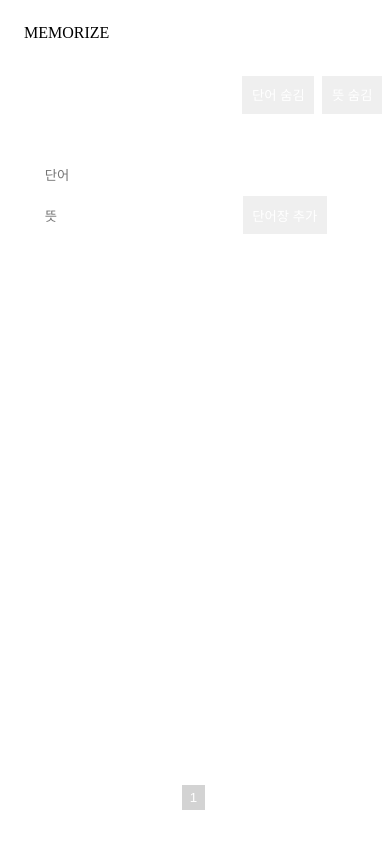
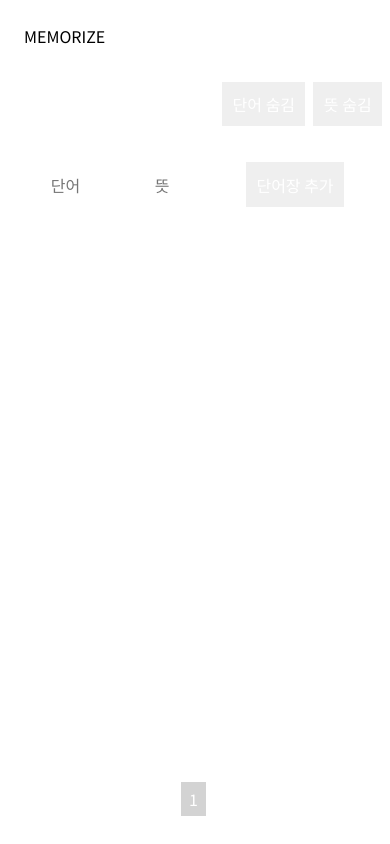
Before and after one commit to kaynekaynekayne/words, a React (Create React App) app: page / in a window 390 px wide. Built offline with nearby package versions, Linux system fonts and the light colour scheme.

Commit message:
css making

```diff
--- a/public/index.html
+++ b/public/index.html
@@ -24,6 +24,9 @@
       work correctly both with client-side routing and a non-root public URL.
       Learn how to configure a non-root public URL by running `npm run build`.
     -->
+    <link rel="preconnect" href="https://fonts.googleapis.com">
+    <link rel="preconnect" href="https://fonts.gstatic.com" crossorigin>
+    <link href="https://fonts.googleapis.com/css2?family=Noto+Sans+KR&display=swap" rel="stylesheet">
     <title>MY WORDS</title>
   </head>
   <body>
--- a/src/app.module.css
+++ b/src/app.module.css
@@ -5,6 +5,8 @@
     text-decoration: none;
     box-sizing: border-box;
     color:inherit;
+    font-size:medium;
+    font-family: 'Noto Sans KR', sans-serif;
 }
 
 .app{
--- a/src/components/button/button.module.css
+++ b/src/components/button/button.module.css
@@ -7,7 +7,7 @@
     color:white;
     background-color: softGreen;
     margin-right:0.5rem;
-    padding:0.6rem;
+    padding:0.65rem;
     cursor: pointer;
 }
 
--- a/src/components/voca-add/vocaAdd.module.css
+++ b/src/components/voca-add/vocaAdd.module.css
@@ -19,3 +19,9 @@
 .lock{
     color:white
 }
+
+@media screen and (max-width:768px){
+    .input{
+        width:6rem;
+    }
+}
--- a/src/components/voca-container/vocaContainer.module.css
+++ b/src/components/voca-container/vocaContainer.module.css
@@ -1,4 +1,4 @@
 .container{
     flex:1;
-    padding:2rem;
+    padding:1.5rem;
 }
--- a/src/components/voca-edit/vocaEdit.module.css
+++ b/src/components/voca-edit/vocaEdit.module.css
@@ -1,7 +1,8 @@
 @value softGreen, softRed, softWhite, midGreen from '../../common/colors.css';
 
 .form{
-    margin:0.5rem auto;
+    margin:0.5rem 0;
+    text-align: center;
 }
 
 .input{
@@ -52,16 +53,7 @@
 }
 
 @media screen and (max-width:768px){
-    .form{
-        width:80%;
+    .input{
+        width:6.2rem;
     }
-
-    .input{
-        /* width:8rem;
-        margin-right:0.5rem;
-        padding:0.5rem;
-        border:0;
-        background-color: softWhite; */
-    }
-
 }
```
Also changed, not shown: src/components/invisible/invisible.module.css (line endings or trailing spaces).
